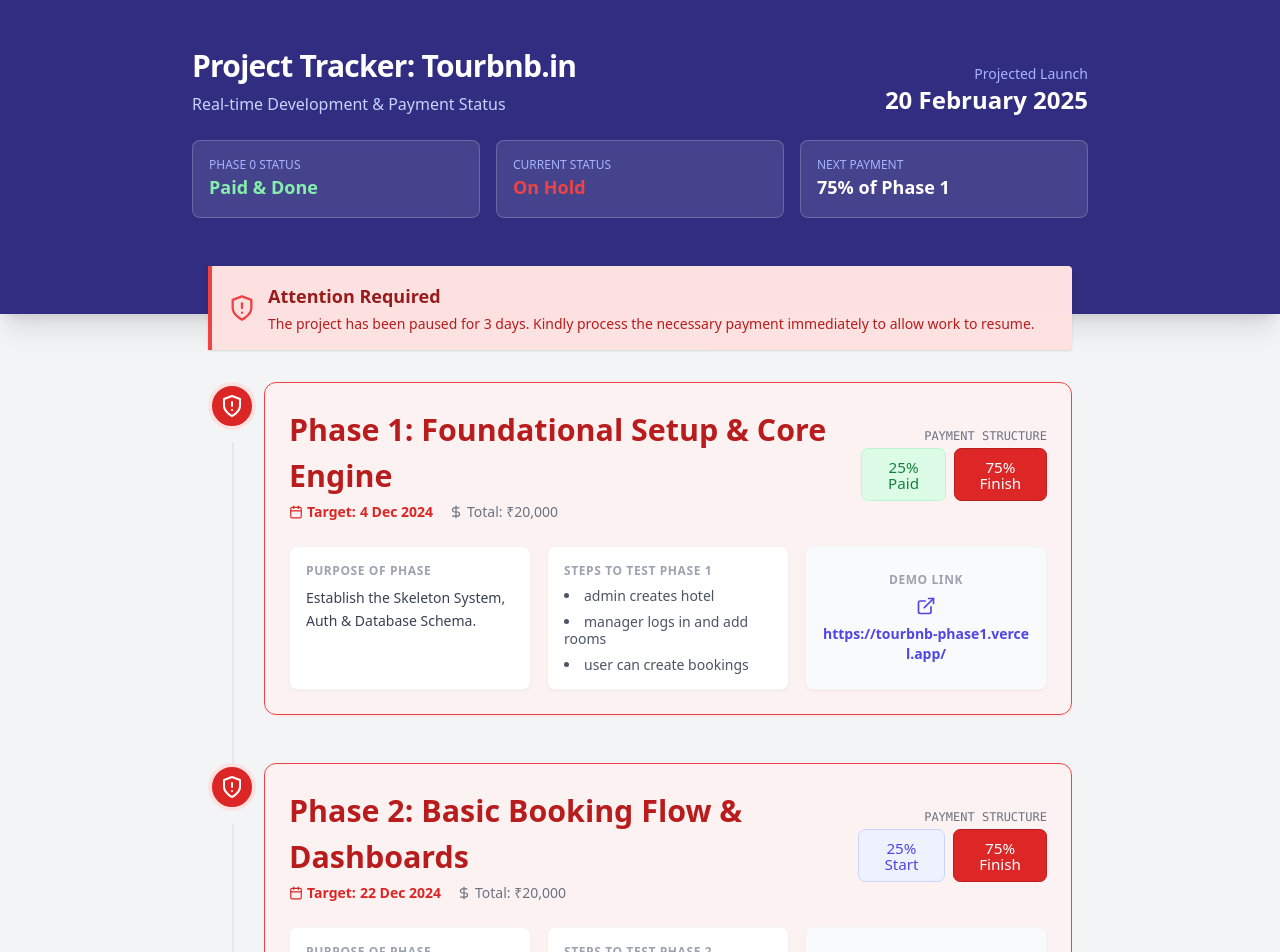
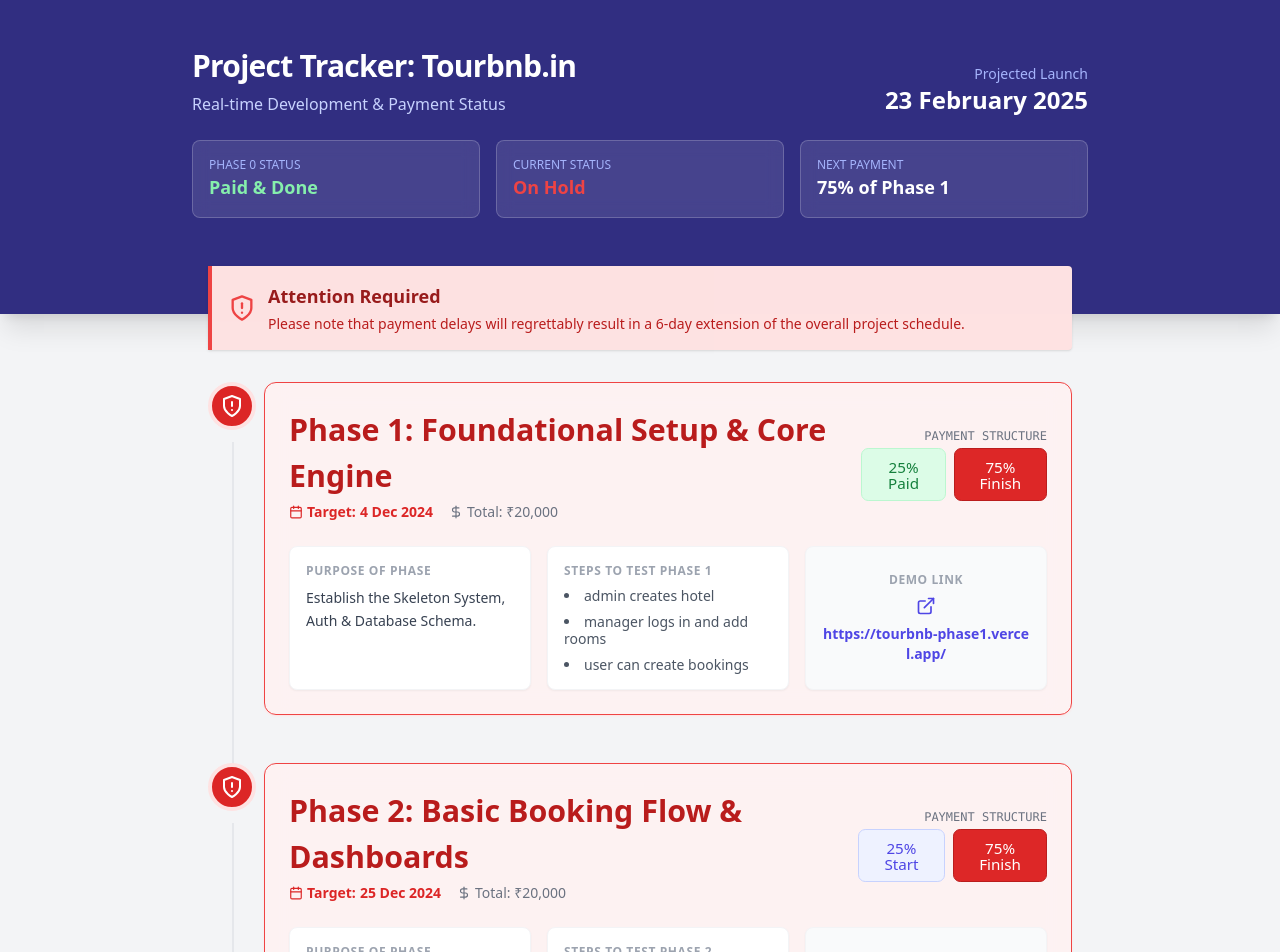
Before and after one commit to Amanshukla0325/taskbar, a React (Create React App) app: page / in a window 1280 px wide. Shown: the top 952 px of the page. Built offline with nearby package versions, Linux system fonts and the light colour scheme.

Commit message:
chore: update warning to 6-day extension for payment delays

```diff
--- a/src/App.js
+++ b/src/App.js
@@ -31,7 +31,7 @@
       id: 2,
       title: "Phase 2: Basic Booking Flow & Dashboards",
       costTotal: 20000,
-      baseDeadline: "2024-12-22", // shifted by 3 days
+      baseDeadline: "2024-12-25", // shifted by 6 days (3+3)
       purpose: "Working MVP with Calendar Widget & Tenant Routing.",
       steps: [
         "View/Cancel/Modify bookings in Dashboard",
@@ -44,7 +44,7 @@
       id: 3,
       title: "Phase 3: Channel Manager & Flex Inventory",
       costTotal: 60000,
-      baseDeadline: "2025-01-06", // shifted by 3 days
+      baseDeadline: "2025-01-09", // shifted by 6 days (3+3)
       purpose: "Real-time Sync, Hourly Logic & OTA Integration.",
       steps: [
         "Test Hybrid Timeline (10AM-2PM & 4PM-10AM)",
@@ -57,7 +57,7 @@
       id: 4,
       title: "Phase 4: Guest Portal (Magic Link)",
       costTotal: 60000,
-      baseDeadline: "2025-01-21", // shifted by 3 days
+      baseDeadline: "2025-01-24", // shifted by 6 days (3+3)
       purpose: "App-less Guest Journey, KYC & Smart Locks.",
       steps: [
         "Guest opens Magic Link (No Login)",
@@ -70,7 +70,7 @@
       id: 5,
       title: "Phase 5: Testing & Tuning",
       costTotal: 60000,
-      baseDeadline: "2025-02-05", // shifted by 3 days
+      baseDeadline: "2025-02-08", // shifted by 6 days (3+3)
       purpose: "Scale, Security Audit & Load Performance.",
       steps: [
         "Simulate 100+ bookings/minute (k6)",
@@ -83,7 +83,7 @@
       id: 6,
       title: "Phase 6: Final Launch & Handoff",
       costTotal: 60000,
-      baseDeadline: "2025-02-20", // shifted by 3 days
+      baseDeadline: "2025-02-23", // shifted by 6 days (3+3)
       purpose: "Production Deployment & Client Handover.",
       steps: [
         "DNS Pointing (*.tourbnb.in)",
@@ -314,7 +314,7 @@
               <div className="text-right md:text-right text-left flex flex-col md:block absolute right-2 top-2 md:static md:mt-0 mt-2" style={{minWidth:'90px'}}>
                 <div className="text-indigo-300 text-xs md:text-sm leading-tight">Projected Launch</div>
                 <div className="text-xs md:text-2xl md:sm:text-3xl font-bold text-white md:text-white text-indigo-200">
-                  20 February 2025
+                  23 February 2025
                 </div>
               </div>
           </div>
@@ -348,7 +348,7 @@
               <ShieldAlert size={28} className="text-red-500" />
               <div>
                 <div className="font-bold text-red-800 text-lg">Attention Required</div>
-                <div className="text-red-700 text-sm mt-1">The project has been paused for 3 days. Kindly process the necessary payment immediately to allow work to resume.</div>
+                <div className="text-red-700 text-sm mt-1">Please note that payment delays will regrettably result in a 6-day extension of the overall project schedule.</div>
               </div>
             </div>
           </div>
```
